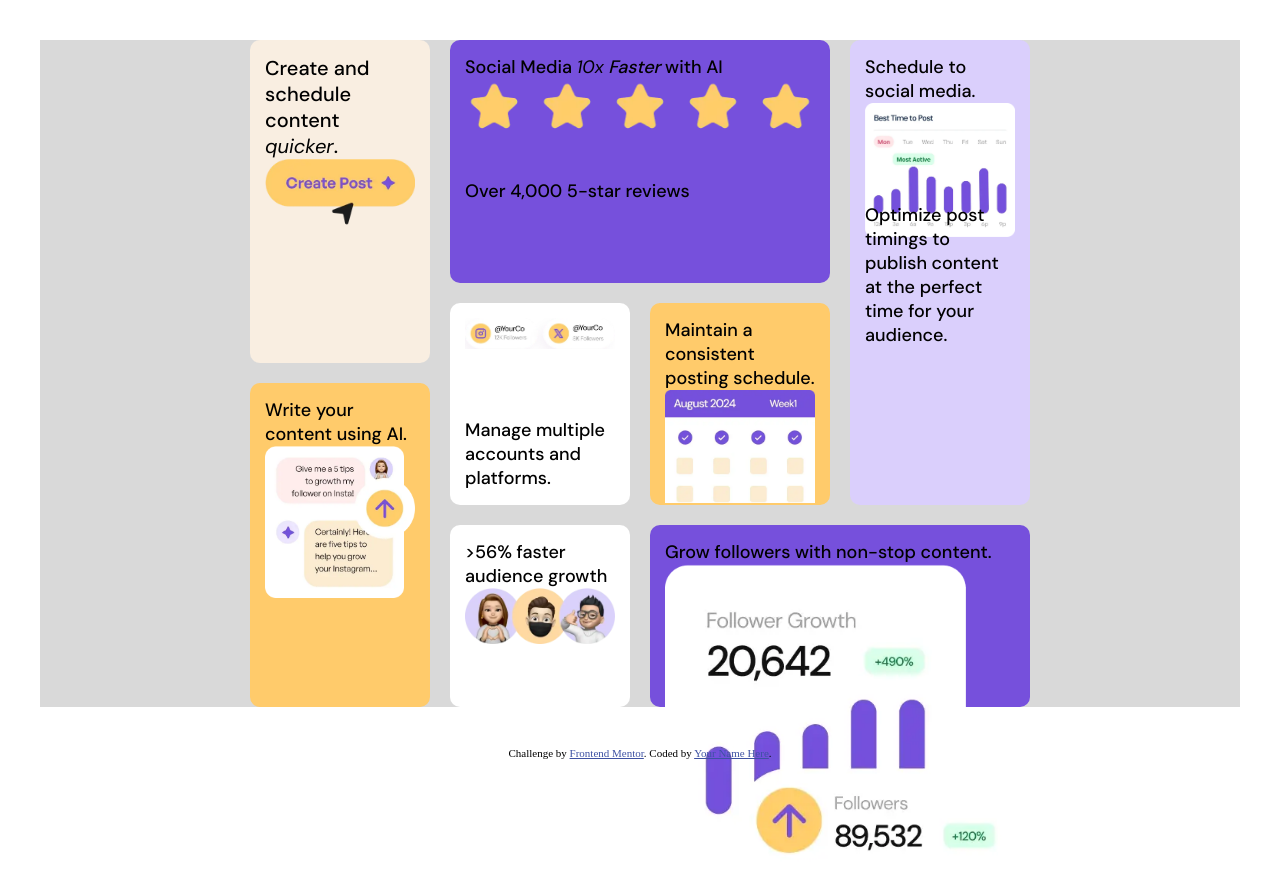
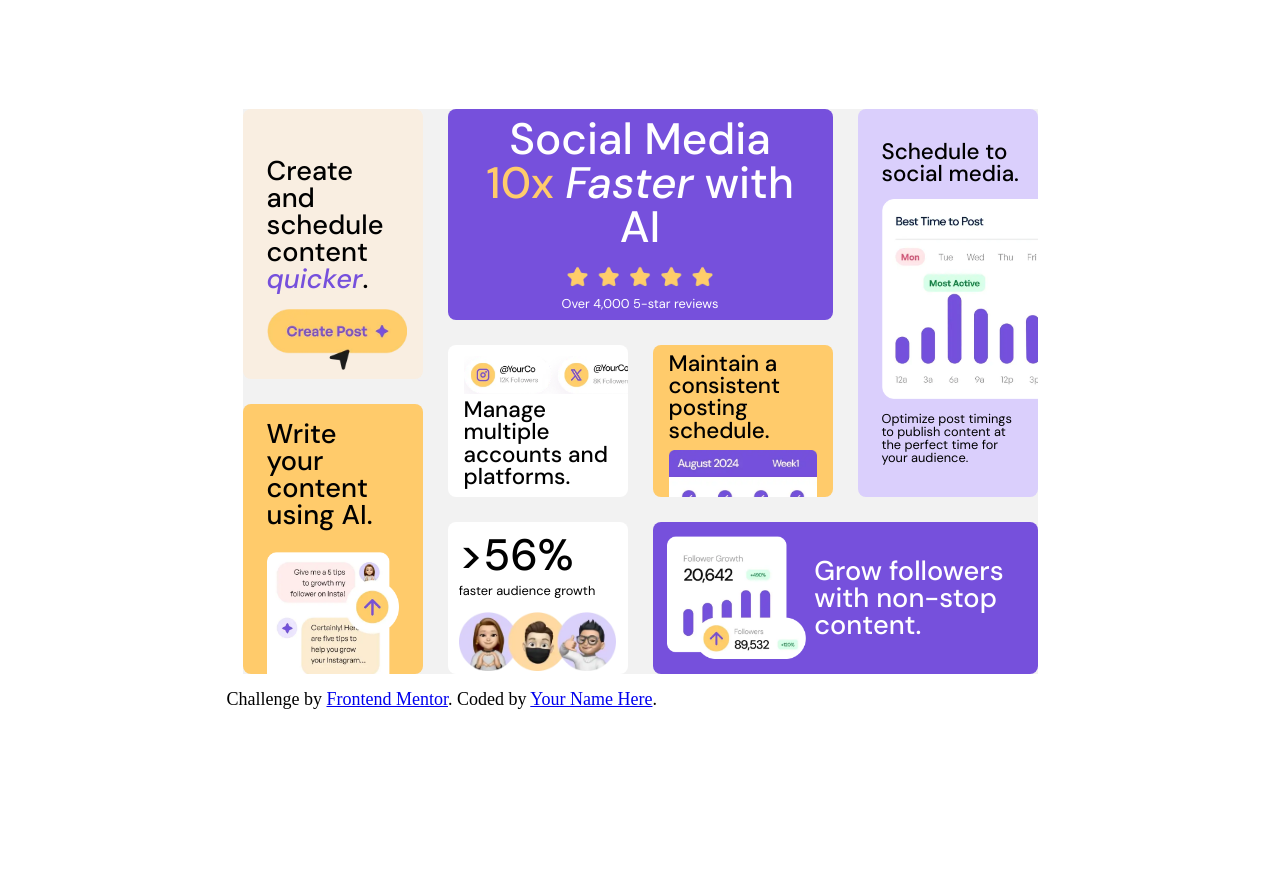
Before and after one commit to Nicolas-Veloso/Bento-grid, a plain HTML site: page index.html in a window 1280 px wide. After the commit the page ends 800 px from the top, so only its background shows below. Drawn offline with Linux system fonts and the light colour scheme.

Commit message:
Arrumei o layout

```diff
--- a/index.html
+++ b/index.html
@@ -10,79 +10,61 @@
 
   <title>Frontend Mentor | Bento grid</title>
 
-  <!-- Feel free to remove these styles or customise in your own stylesheet 👍 -->
-  <style>
-    .attribution {
-      font-size: 11px;
-      text-align: center;
-    }
-
-    .attribution a {
-      color: hsl(228, 45%, 44%);
-    }
-  </style>
   <link rel="stylesheet" href="style.css">
 </head>
 
 <body>
+
   <div class="container">
 
-    <div class="first-img">
-      <p>Create and schedule content <span>quicker</span>.</p>
-      <div class="img-container"><img src="assets/images/illustration-create-post.webp" style="width: 100%;">
-      </div>
+    <div class="box">
+      <p class="lg-text">Create and schedule content <span style="color: var(--purple-500);"><em>quicker</em></span>.</p>
+      <img src="assets/images/illustration-create-post.webp" alt="">
     </div>
 
-    <div class="second-img">
-      <p>
-        Social Media <span id="10x">10x</span> <i>Faster</i> with AI
+    <div class="box">
+      <p class="xlg-text">
+        Social Media <span style="color: var(--yellow-500);">10x</span> <i>Faster</i> with AI
       </p>
-      <div class="img-container"><img src="assets/images/illustration-five-stars.webp" style="width: 100%;">
-      </div>
-      <p>
+      <img src="assets/images/illustration-five-stars.webp" alt="">
+      <p class="sm-text">
         Over 4,000 5-star reviews
       </p>
     </div>
 
-    <div class="third-img">
-      <p>
+    <div class="box">
+      <p class="mid-text">
         Schedule to social media.
       </p>
-      <div class="img-container"><img src="assets/images/illustration-schedule-posts.webp" style="width: 100%">
-      </div>
-      <p>
+      <img src="assets/images/illustration-schedule-posts.webp" alt="">
+      <p class="sm-text">
         Optimize post timings to publish content at the perfect time for your audience.
       </p>
     </div>
 
-    <div class="fourth-img">
-      <p>Write your content using AI.</p>
-      <div class="img-container"><img src="assets/images/illustration-ai-content.webp" style="width: 100%;">
-      </div>
+    <div class="box">
+      <p class="lg-text">Write your content using AI.</p>
+      <img src="assets/images/illustration-ai-content.webp" alt="">
     </div>
 
-    <div class="fifth-img">
-      <div class="img-container"><img src="assets/images/illustration-multiple-platforms.webp" style="width: 100%;">
-      </div>
-      <p>Manage multiple accounts and platforms.</p>
+    <div class="box">
+      <img src="assets/images/illustration-multiple-platforms.webp" alt="">
+      <p class="mid-text">Manage multiple accounts and platforms.</p>
     </div>
 
-    <div class="sixth-img">
-      <p>Maintain a consistent posting schedule.</p>
-      <div class="img-container"><img src="assets/images/illustration-consistent-schedule.webp" style="width:100%">
-      </div>
+    <div class="box">
+      <p class="mid-text">Maintain a consistent posting schedule.</p>
+      <img src="assets/images/illustration-consistent-schedule.webp" alt="">
     </div>
 
-    <div class="seventh-img">
-      <p>>56% faster audience growth</p>
-      <div class="img-container"><img src="assets/images/illustration-audience-growth.webp" style="width: 100%">
-      </div>
+    <div class="box">
+      <p class="sm-text"><span class="xlg-text">>56%</span> faster audience growth</p>
+      <img src="assets/images/illustration-audience-growth.webp" alt="">
     </div>
 
-    <div class="eight-img">
-      <p>Grow followers with non-stop content.</p>
-      <div class="img-container"><img src="assets/images/illustration-grow-followers.webp" style="width: 100%">
-      </div>
+    <div class="box">
+      <img src="assets/images/illustration-grow-followers.webp" alt="">
+      <p class="lg-text">Grow followers with non-stop content.</p>
     </div>
 
   </div>
--- a/style.css
+++ b/style.css
@@ -1,17 +1,17 @@
+@import url('https://fonts.googleapis.com/css2?family=DM+Sans:ital,opsz,wght@0,9..40,100..1000;1,9..40,100..1000&display=swap');
+
 * {
     box-sizing: border-box;
-    margin: 0;
-    padding: 0;
+    margin: 0px;
+    padding: 0px;
 }
 
-@font-face {
-    font-family: 'DMSans';
-    src: url(assets/fonts/static/DMSans-Medium.ttf);
-}
-
-@font-face {
-    font-family: 'DMSans italic';
-    src: url(assets/fonts/DMSans-Italic-VariableFont_opsz\,wght.ttf);
+body {
+    min-height: 100vh;
+    font-size: 18px;
+    line-height: 1;
+    place-content: center;
+    display: grid;
 }
 
 :root {
@@ -21,109 +21,181 @@
     --yellow-500: hsl(39, 100%, 71%);
     --white: hsl(0, 0%, 100%);
     --black: hsl(0, 0%, 7%);
-    --font: 'DMSans';
+    --font: 'DM Sans';
 }
 
-p {
-    font-size: 18px;
+.lg-text {
+    font-size: 1.7rem;
+    font-weight: 500;
+}
+
+.xlg-text {
+    font-size: 2.75rem;
+    font-weight: 500;
+}
+
+.mid-text {
+    font-size: 1.4rem;
+    font-weight: 500;
+}
+
+.sm-text {
+    font-size: .8rem;
+    font-weight: 400;
+}
+
+img {
+    max-width: 100%;
+    display: block;
 }
 
 .container {
-    background-color: #d9d9d9;
+    background-color: #f2f2f2;
     display: grid;
-    width: 1200px;
-    /* height: 500px; */
-    margin: 40px auto;
-    grid-template-columns: 180px 180px 180px 180px;
-    grid-template-rows: 4fr 1fr 2fr 3fr;
+    max-width: 1000px;
+    margin: 1rem;
+    gap: 25px;
+    grid-auto-columns: 180px;
+    grid-auto-rows: 34px;
+    grid-template-areas:
+    'box-1 box-2 box-2 box-3'
+    'box-1 box-2 box-2 box-3'
+    'box-1 box-2 box-2 box-3'
+    'box-1 box-2 box-2 box-3'
+    'box-1 box-5 box-6 box-3'
+    'box-4 box-5 box-6 box-3'
+    'box-4 box-5 box-6 box-3'
+    'box-4 box-7 box-8 box-8'
+    'box-4 box-7 box-8 box-8'
+    'box-4 box-7 box-8 box-8';
     font-family: var(--font);
-    grid-gap: 20px;
-    justify-content: center;
 }
 
-.img-container {
-    width: 100%;
-    height: 100px;
+.container .box {
+    overflow: hidden;
+    border-radius: .5rem;
 }
 
-span {
-    font-family: 'DMSans italic';
+.container .box:nth-child(1) {
+    background-color: var(--yellow-100);
 }
 
-.first-img {
-    background-color: var(--yellow-100);
-    border-radius: 10px;
-    /* border: 1px solid black;   */
-    grid-row: 1 / 3;
-    grid-column: 1 / 2;
-    padding: 15px;
+.container .box:nth-child(2),
+.container .box:nth-child(8) {
+    background-color: var(--purple-500);
 }
 
-.first-img p {
-    font-size: 20px;
+.container .box:nth-child(3) {
+    background-color: var(--purple-100);
 }
 
-.second-img {
-    background-color: var(--purple-500);
-    border-radius: 10px;
-    /* border: 1px solid black; */
-    grid-column-start: 2;
-    grid-column-end: 4;
-    grid-row-start: 1;
-    grid-row-end: 2;
-    padding: 15px;
+.container .box:nth-child(4),
+.container .box:nth-child(6) {
+    background-color: var(--yellow-500);
+}
+.container .box:nth-child(5),
+.container .box:nth-child(7) {
+    background-color: var(--white);
 }
 
-.third-img {
-    background-color: var(--purple-100);
-    border-radius: 10px;
-    /* border: 1px solid black; */
-    grid-row: 1 / 4;
-    grid-column: 4 / 5;
-    padding: 15px;
+.container .box:nth-child(1) {
+    grid-area: box-1;
+    padding: 3rem 1rem 0 1.5rem;
 }
 
-.fourth-img {
-    background-color: var(--yellow-500);
-    border-radius: 10px;
-    /* border: 1px solid black; */
-    grid-row: 3 / 5;
-    grid-column: 1 / 2;
-    padding: 15px;
+.container .box:nth-child(1) img {
+    margin-top: 1rem;
 }
 
-.fifth-img {
-    background-color: var(--white);
-    border-radius: 10px;
-    /* border: 1px solid black; */
-    grid-row: 2 / 4;
-    grid-column: 2 / 3;
-    padding: 15px;
+.container .box:nth-child(2) {
+    grid-area: box-2;
+    color: var(--white);
+    display: flex;
+    flex-direction: column;
+    padding: 2rem;
+    justify-content: center;
+    align-items: center;
 }
 
-.sixth-img {
-    background-color: var(--yellow-500);
-    border-radius: 10px;
-    /* border: 1px solid black; */
-    grid-row: 2 / 4;
-    grid-column: 3 / 4;
-    padding: 15px;
+.container .box:nth-child(2) img {
+    width: 150px;
+    margin: 1rem 0 .5rem;
 }
 
-.seventh-img {
-    background-color: var(--white);
-    border-radius: 10px;
-    /* border: 1px solid black; */
-    grid-row: 4 / 5;
-    grid-column: 2 / 3;
-    padding: 15px;
+.container .box:nth-child(2) p {
+    text-align: center;
 }
 
-.eight-img {
-    background-color: var(--purple-500);
-    border-radius: 10px;
-    /* border: 1px solid black; */
-    grid-column: 3 / 5;
-    grid-row: 4 / 5;
-    padding: 15px;
+.container .box:nth-child(3) {
+    grid-area: box-3;
+    padding: 2rem 1rem 2rem 1.5rem;
+    display: flex;
+    flex-direction: column;
+    justify-content: space-between;
+    position: relative;
 }
+
+.container .box:nth-child(3) img {
+    position: absolute;
+    height: 200px;
+    object-fit: cover;
+    object-position: left;
+    top: 90px;
+}
+
+.container .box:nth-child(4) {
+    grid-area: box-4;
+    padding: 1rem 1.5rem;
+}
+
+.container .box:nth-child(4) p {
+    margin-bottom: 1.5rem;
+}
+
+.container .box:nth-child(5) {
+    grid-area: box-5;
+    padding: .7rem 1rem;
+    position: relative;
+}
+
+.container .box:nth-child(5) p {
+    margin-top: 2.7rem;
+}
+
+.container .box:nth-child(5) img {
+    position: absolute;
+}
+
+.container .box:nth-child(6) {
+    grid-area: box-6;
+    position: relative;
+    padding: .5rem 1rem;
+}
+
+.container .box:nth-child(6) p {
+    margin-bottom: .5rem;
+}
+
+.container .box:nth-child(7) {
+    grid-area: box-7;
+    padding: .7rem;
+}
+
+.container .box:nth-child(7) span {
+    display: block;
+    margin-bottom: .5rem;
+}
+
+.container .box:nth-child(7) img {
+    margin-top: .9rem;
+}
+
+.container .box:nth-child(8) {
+    grid-area: box-8;
+    color: var(--white);
+    padding: .9rem;
+    display: grid;
+    grid-template-columns: 1fr 1.5fr;
+    align-items: center;
+    gap: .5rem;
+}
```
